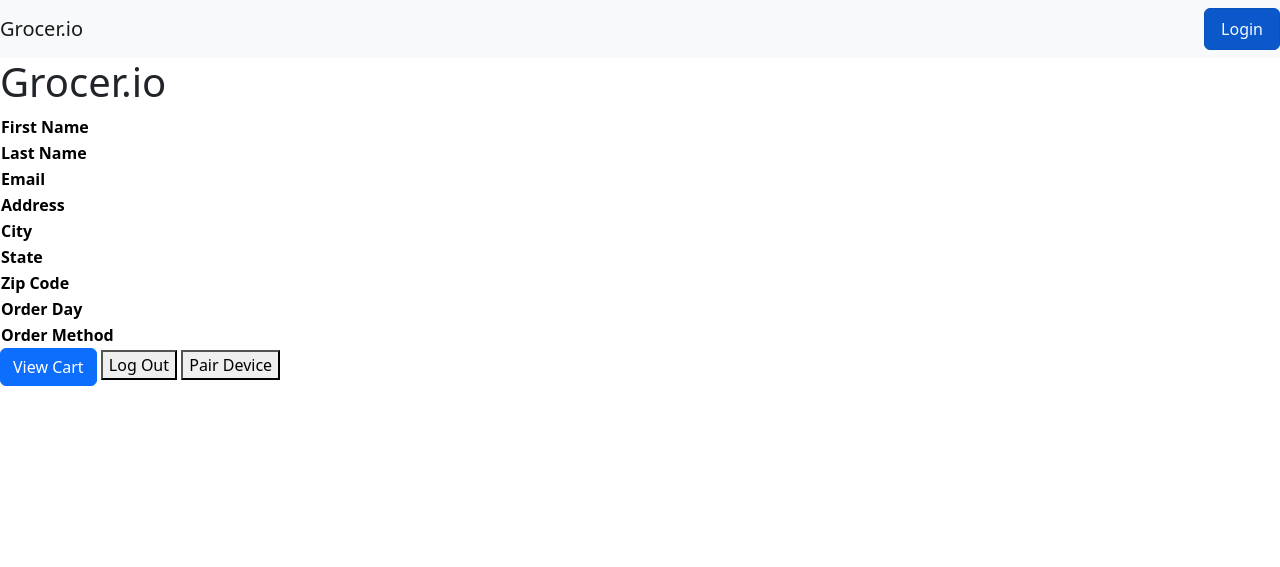
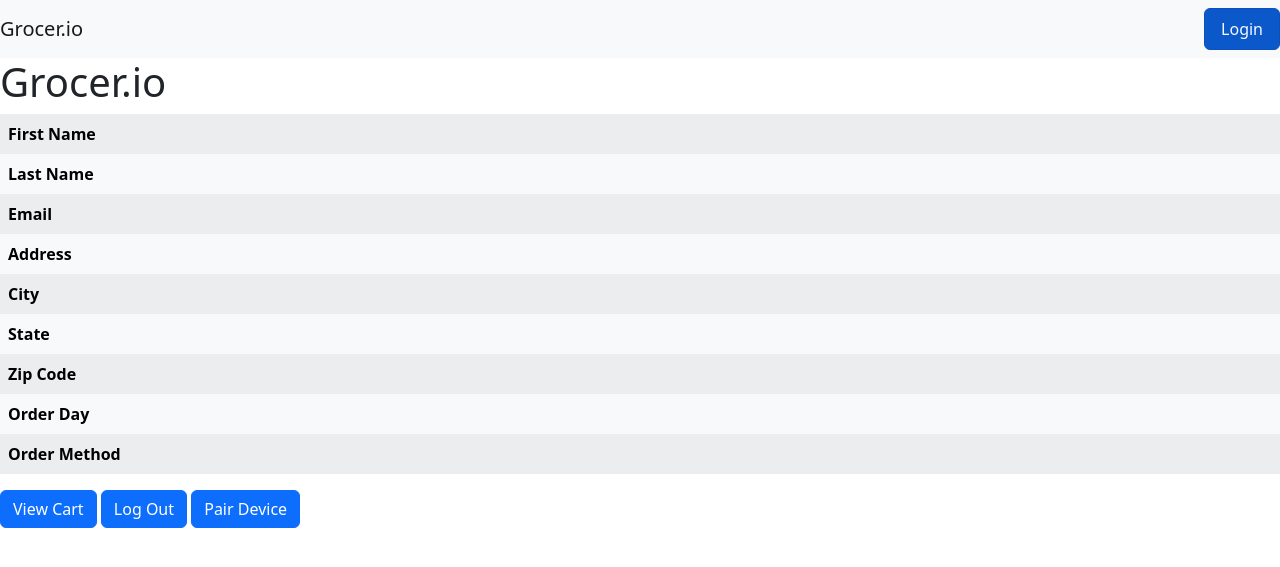
Before and after one commit to sarpuser/Grocer.io, a Python web app: template server/src/templates/user_home.html in a window 1280 px wide. Shown: the top 567 px of the page. Run offline with Jinja, Linux system fonts and the light colour scheme; the template is opened without the code that fills it, so the values that code supplies are empty.

Commit message:
user_home 1

```diff
--- a/server/src/templates/user_home.html
+++ b/server/src/templates/user_home.html
@@ -25,7 +25,7 @@
 		</nav>
 
 		<h1 class="h1">Grocer.io</h1>
-		<table class="table-light table-striped table-hover table-borderless">
+		<table class="table table-light table-striped table-hover table-borderless">
 			<tr>
 				<td><strong>First Name</strong></td>
 				<td id="fname">{{fname}}</td>
@@ -64,8 +64,8 @@
 			</tr>
 		</table>
 		<button class='btn btn-primary' onclick="view_cart()">View Cart</button>
-		<button onclick="log_out()">Log Out</button>
-		<button onclick="pair_button()">Pair Device</button>
+		<button class='btn btn-primary' onclick="log_out()">Log Out</button>
+		<button class='btn btn-primary' onclick="pair_button()">Pair Device</button>
 		<p id="pairing_status"></p>
 		<script type="text/javascript" src="/rest.js"></script>
 	</body>
```
